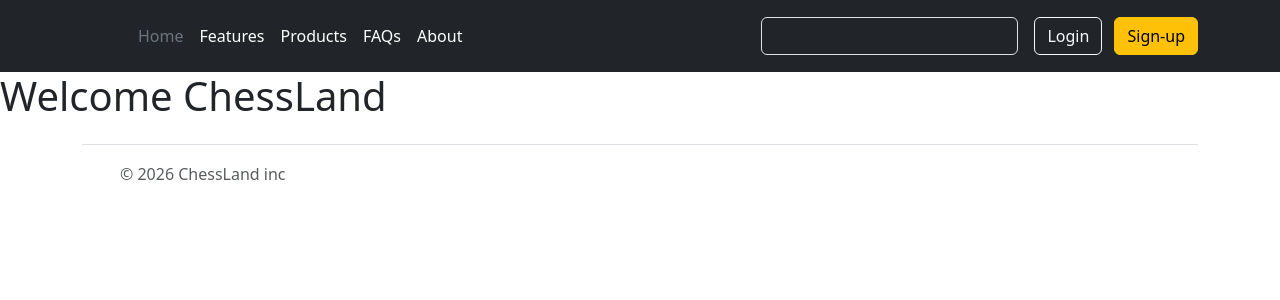
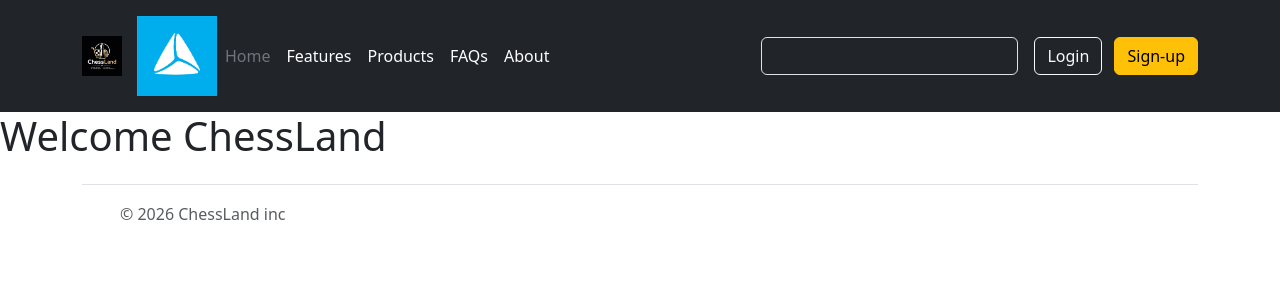
Before and after one commit to demetregogiashvili/ChessLand, a Flask app: page / in a window 1280 px wide. Shown: the top 300 px of the page. Run offline with Flask 3, Linux system fonts and the light colour scheme.

Commit message:
Add logos to header

```diff
--- a/templates/header.html
+++ b/templates/header.html
@@ -3,10 +3,15 @@
         <div class="d-flex flex-wrap align-items-center justify-content-center justify-content-lg-start">
 
             <a href="/" class="d-flex align-items-center mb-2 mb-lg-0 text-white text-decoration-none">
-                <svg class="bi me-2" width="40" height="32" role="img" aria-label="Bootstrap">
-                    <use xlink:href="https://encrypted-tbn0.gstatic.com/images?q=tbn:ANd9GcRxFZjGu7b2JuS66ObqAfd6PaTwW56jWTwA_0t_xDvNeGlN9ogacuACy9Y&s=10"></use>
-                </svg>
-            </a>
+               <!-- ChessLand ლოგო -->
+            <a href="/" class="d-flex align-items-center mb-2 mb-lg-0 text-white text-decoration-none">
+           <img src="{{ url_for('static', filename='chess_logo.png') }}" alt="Chess Logo" style="width: 40px; height: auto; margin-right: 15px;">
+        </a>
+
+            <!-- TBC ლოგო ლინკით -->
+        <a href="https://www.tbcbank.ge" target="_blank" class="d-flex align-items-center mb-2 mb-lg-0">
+          <img src="{{ url_for('static', filename='tbc_logo.png') }}" alt="TBC Bank" style="width: 80px; height: auto;">
+        </a>
 
             <ul class="nav col-12 col-lg-auto me-lg-auto mb-2 justify-content-center mb-md-0">
                 <li>
```
